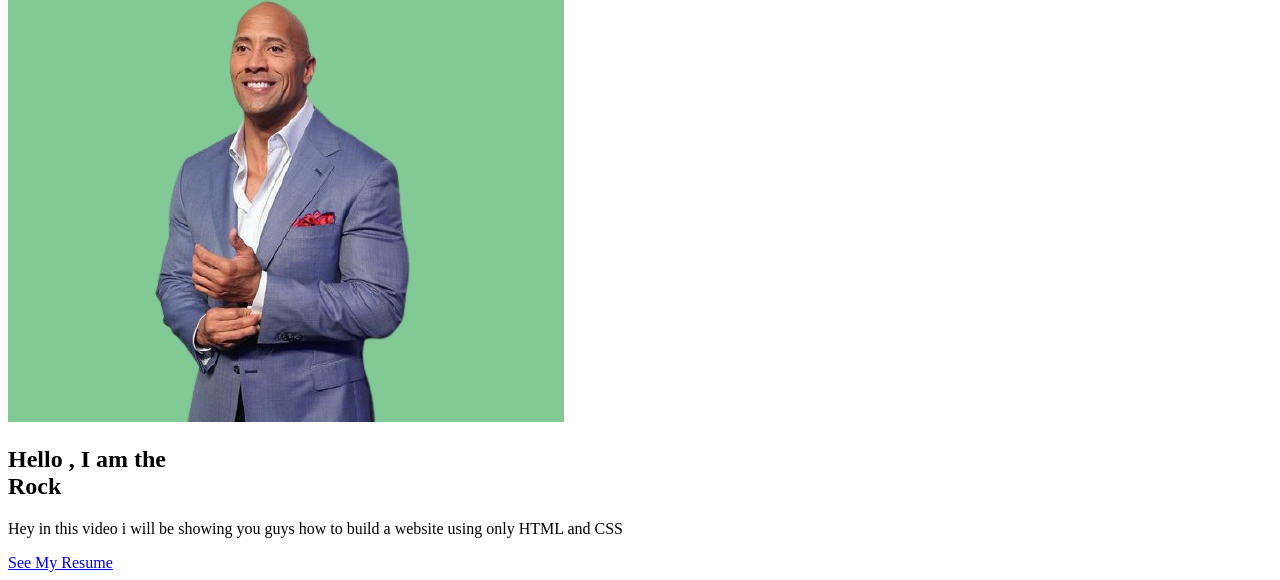
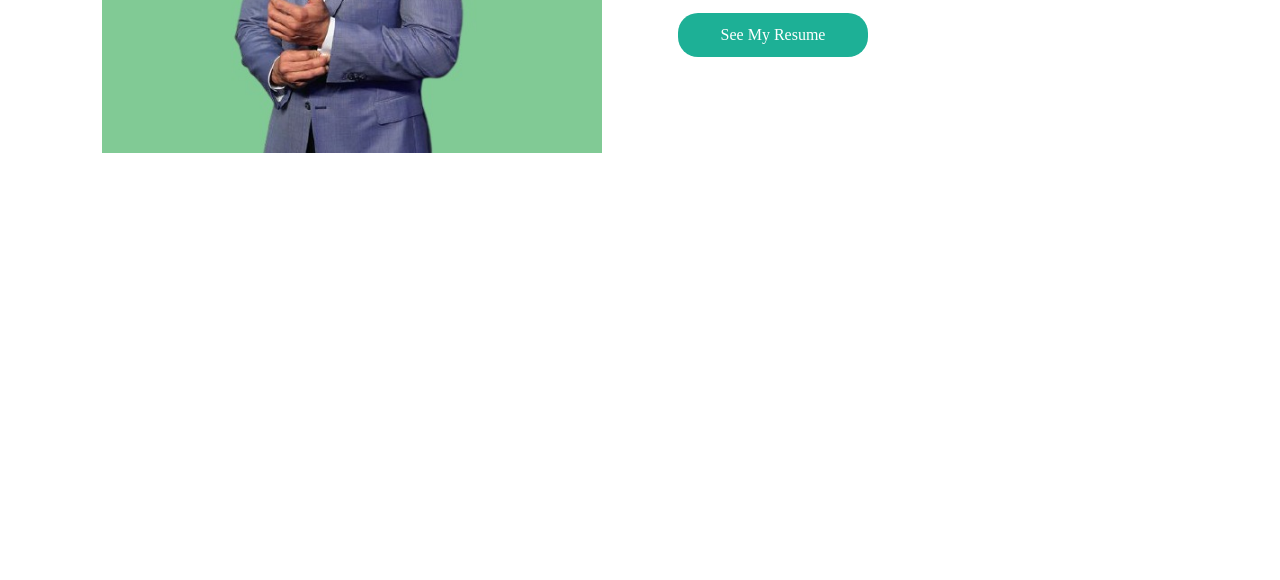
Before and after one commit to sh578/sh578.github.io, a plain HTML site: page pro.html in a window 1280 px wide. Shown: the part 449-1029 px from the top of the page. After the commit the page ends 800 px from the top, so only its background shows below. Drawn offline with Linux system fonts and the light colour scheme.

Commit message:
Update pro.html

```diff
--- a/pro.html
+++ b/pro.html
@@ -3,7 +3,7 @@
   <head>
     <meta charset="utf-8">
     <title>projectweb</title>
-    <link href="style.css" rel="stylesheet" type="text/css" />
+    <link href="sty.css" rel="stylesheet" type="text/css" />
   </head>
   <body>
     <section id="main">
```
